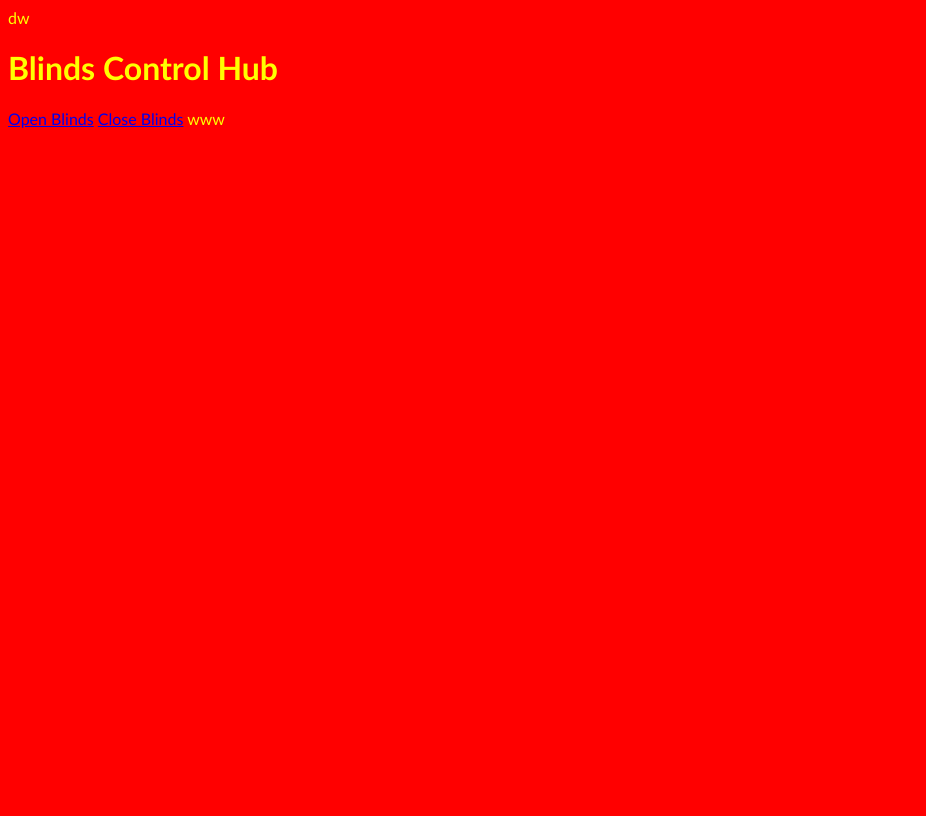
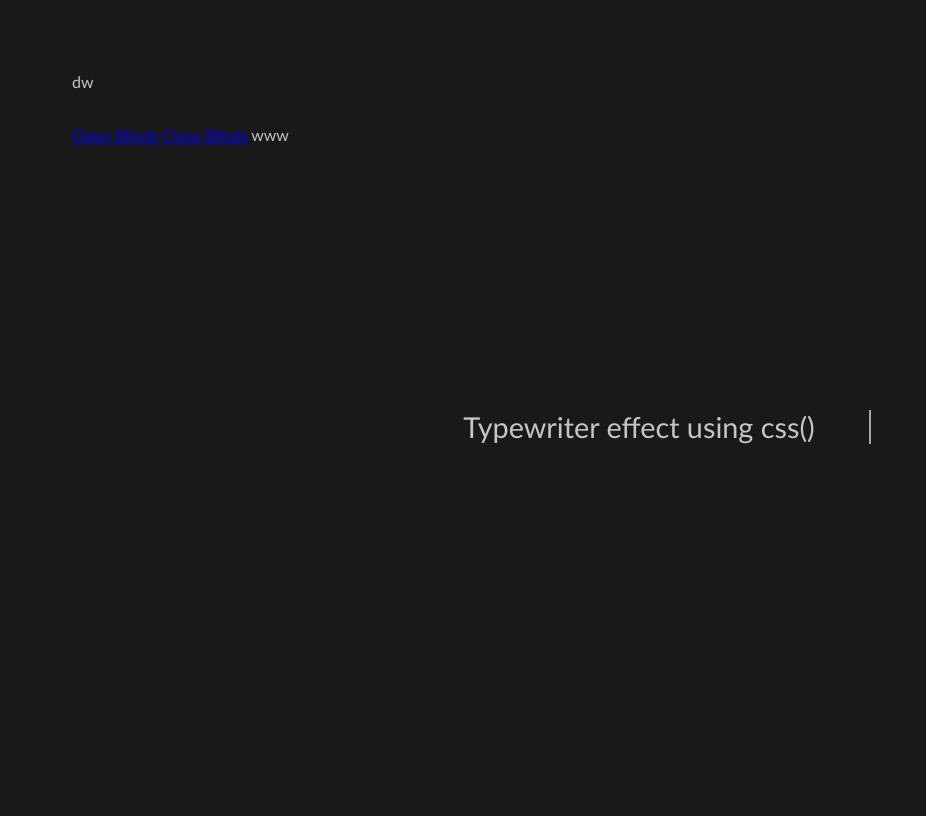
Before and after one commit to cartha353/BlindsWebServer, a Flask app: page / in a window 1280 px wide. Shown: the whole page, without its empty margins (0-926 px from the left). Before the commit the page ends 128 px from the top, so only its background shows below. Run offline with Flask 2, Linux system fonts and the light colour scheme.

Commit message:
added typewriter effect

```diff
--- a/static/style.css
+++ b/static/style.css
@@ -1,5 +1,54 @@
-body{
-    background: red;
-    color: yellow;
-    font-family: 'Trebuchet MS', 'Lucida Sans Unicode', 'Lucida Grande', 'Lucida Sans', Arial, sans-serif;
+
+/* Google Fonts */
+@import url(https://fonts.googleapis.com/css?family=Anonymous+Pro);
+
+/* Global */
+html {
+      min-height: 100%;
+      overflow: hidden;
 }
+
+body {
+      height: calc(100vh - 8em);
+      padding: 4em;
+      color: rgba(255, 255, 255, 0.75);
+      font-family: 'Trebuchet MS', 'Lucida Sans Unicode', 'Lucida Grande', 'Lucida Sans', Arial, sans-serif;
+      background-color: rgb(25, 25, 25);
+}
+
+.line {
+      position: relative;
+      top: 50%;
+      width: 16em;
+      margin: 0 auto;
+      border-right: 2px solid rgba(255, 255, 255, 0.75);
+      font-size: 180%;
+      text-align: center;
+      white-space: nowrap;
+      overflow: hidden;transform: translateY(-50%);
+}
+
+/*Animation*/
+
+.anim-typewriter {
+      animation: typewriter 4s steps(40) 1s 1 normal both,
+      blinkTextCursor 500ms steps(40) infinite normal;
+}
+
+@keyframes typewriter {
+      from {
+            width: 0;
+      }
+      to {
+            width: 16em;
+      }
+}
+
+@keyframes blinkTextCursor {
+      from {
+            border-right-color: rgba(255, 255, 255, 0.75);
+      }
+      to {
+            border-right-color: transparent;
+      }
+}
--- a/templates/index.html
+++ b/templates/index.html
@@ -3,7 +3,7 @@
         <link rel="stylesheet" href='/static/style.css'/>
     </head>dw
     <body>
-        <h1>Blinds Control Hub</h1>
+        <p class="line anim-typewriter">Typewriter effect using css()</p>
         <a href="/blinds/open">Open Blinds</a>
         <a href="/blinds/close">Close Blinds</a>
     </body>
```
